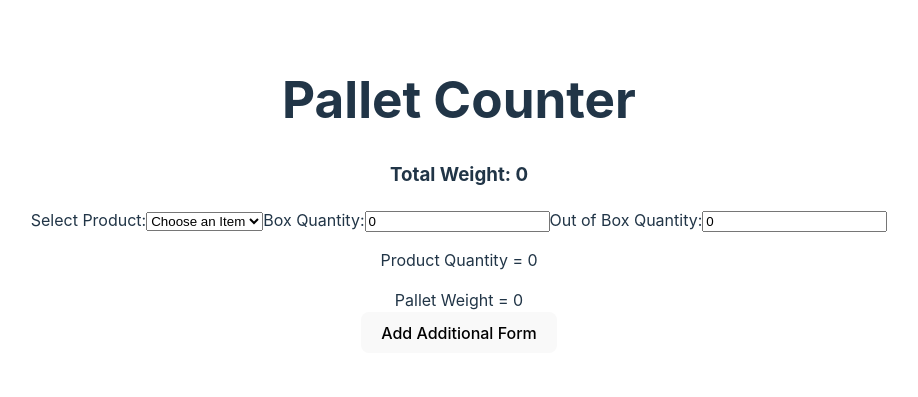
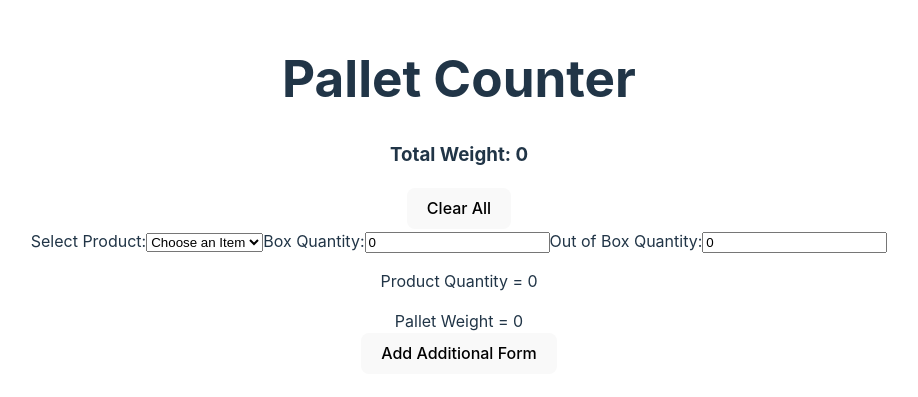
Before and after one commit to Jayrassic/react_pallet_counter, a React (Vite) app: page / in a window 1280 px wide. Shown: the part 205-602 px from the top of the page, without its empty margins (181-1099 px from the left). Built offline with nearby package versions, Linux system fonts and the light colour scheme.

Commit message:
Added button and functionality to clear all forms

```diff
--- a/src/components/FormHolder.tsx
+++ b/src/components/FormHolder.tsx
@@ -4,9 +4,14 @@ import { TotalContext, ProductContext } from "../contexts/TotalsContext";
 
 function FormHolder() {
   const [idCount, setIdCount] = useState<number>(1);
-  const { saveNewProduct, products } = useContext(
+  const { saveNewProduct, products, setProducts } = useContext(
     TotalContext
   ) as ProductContext;
+
+  function clearHandler() {
+    setIdCount(1);
+    setProducts(null);
+  }
 
   function clickHandler() {
     setIdCount(() => idCount + 1);
@@ -18,23 +23,34 @@ function FormHolder() {
     });
   }
   useEffect(() => {
+    if (!products) {
       saveNewProduct({
         id: 0,
         name: null,
         totalWeight: null,
         totalCount: null,
       });
-  }, []);
+    }
+  }, [products]);
 
   if (products) {
     return (
       <>
+        <button onClick={clearHandler}>Clear All</button>
+
         {products.map((product) => {
           return <ProductForm key={product.id} id={product.id}></ProductForm>;
         })}
         <button onClick={clickHandler}>Add Additional Form</button>
       </>
     );
+    // } else {
+    //   saveNewProduct({
+    //     id: 0,
+    //     name: null,
+    //     totalWeight: null,
+    //     totalCount: null,
+    //   });
   }
 }
 
```
Lines whose indentation alone changed are shown as unchanged.
